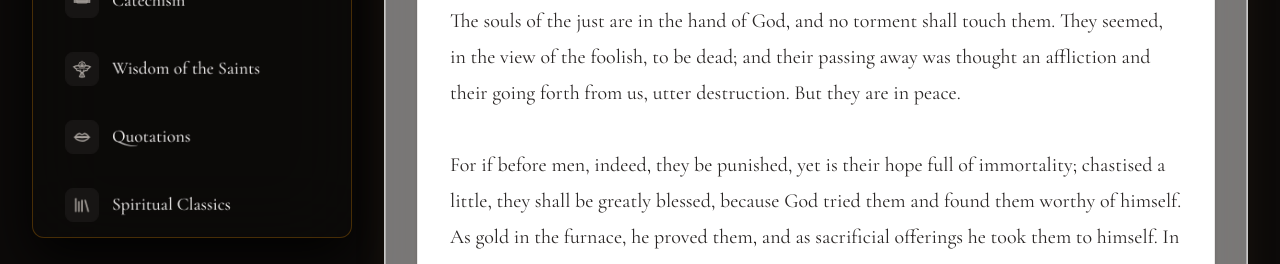
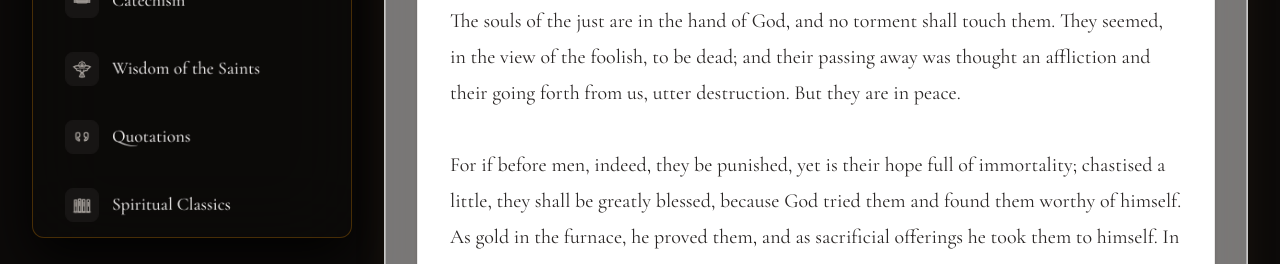
Before and after one commit to codemode11/soul-sanctum-live, a React (Vite) app: page / in a window 1280 px wide. Shown: the part 1380-1644 px from the top of the page. Built offline with nearby package versions, Linux system fonts and the light colour scheme.

Commit message:
feat(navigation): update Quotations icon and add Spiritual Classics icon
Refactor the Quotations icon animation to a join-and-face-right transition and add the new SpiritualClassicsBooksIcon to the navigation menu.

```diff
--- a/src/components/Navigation.tsx
+++ b/src/components/Navigation.tsx
@@ -45,7 +45,8 @@ import {
   MassReadingsBookFlipIcon,
   ChurchTimelineIcon,
   VisioDivinaEyeBlinkIcon,
-  BibleFlashcardsIcon
+  BibleFlashcardsIcon,
+  SpiritualClassicsBooksIcon
 } from './SanctumIcons';
 
 export type ActiveTab =
@@ -297,7 +298,7 @@ export const Navigation: React.FC<NavigationProps> = ({
     {
       id: 'spiritual-books',
       label: 'Spiritual Classics',
-      icon: Library,
+      icon: SpiritualClassicsBooksIcon,
       tag: 'Reader',
       subtext: 'In-App Classics and Lectio'
     },
--- a/src/components/SanctumIcons.tsx
+++ b/src/components/SanctumIcons.tsx
@@ -1098,8 +1098,8 @@ export const HolyWaterIcon: React.FC<IconProps> = ({ className = 'w-5 h-5' }) =>
 );
 
 /**
- * 16. Quotations Icon: A mouth (upper and lower lips) at rest that smoothly morphs
- * into right-facing quotation marks when hovered on.
+ * 16. Quotations Icon: The quotation marks first face each other, then on hover
+ * one quotation mark (from the right) joins the one at the left and faces the right side.
  */
 export const QuotationsRightFacingIcon: React.FC<IconProps> = ({ className = 'w-5 h-5' }) => (
   <svg
@@ -1110,21 +1110,17 @@ export const QuotationsRightFacingIcon: React.FC<IconProps> = ({ className = 'w-
     strokeLinecap="round"
     strokeLinejoin="round"
     className={`${className} overflow-visible`}
-    aria-label="Quotations — Mouth Morphing into Quotation Marks"
+    aria-label="Quotations — Quotation Marks"
   >
-    {/* Upper lip at rest -> Morphs into Left Quotation Mark on hover */}
+    {/* Left quotation mark at the left, facing right */}
     <path
-      d="M 2.6 12.2 C 4.5 10.2, 6.6 7.5, 8.6 7.5 C 10.0 7.5, 11.0 9.2, 12.0 9.2 C 13.0 9.2, 14.0 7.5, 15.4 7.5 C 17.4 7.5, 19.5 10.2, 21.4 12.2 C 18.4 12.0, 15.2 11.4, 12.0 11.9 C 8.8 11.4, 5.6 12.0, 2.6 12.2 Z"
-      fill="currentColor"
-      fillOpacity="0.1"
-      className="sanctum-quote-morph-left"
+      d="M8.1 16.8C5.7 16.5 4.2 14.8 4.2 11.5V8.2c0-1 .7-1.7 1.7-1.7h1.6c1 0 1.7.7 1.7 1.7v2.4c0 .9-.7 1.6-1.6 1.6H6.5c.1 1.6.8 2.5 2.2 2.8v1.8h-.6z"
+      className="sanctum-quote-left-mark"
     />
-    {/* Lower lip at rest -> Morphs into Right Quotation Mark on hover */}
+    {/* Right quotation mark: starts on the right facing left (facing the left mark), then on hover joins the left mark and faces the right side */}
     <path
-      d="M 2.6 12.2 C 5.0 12.2, 6.8 12.4, 8.6 12.5 C 10.8 12.7, 13.2 12.7, 15.4 12.5 C 17.2 12.4, 19.0 12.2, 21.4 12.2 C 19.6 14.8, 17.5 16.4, 15.2 16.8 C 14.0 17.0, 13.0 17.1, 12.0 17.1 C 8.0 17.1, 4.6 15.2, 2.6 12.2 Z"
-      fill="currentColor"
-      fillOpacity="0.1"
-      className="sanctum-quote-morph-right"
+      d="M15.3 16.8c-2.4-.3-3.9-2.0-3.9-5.3V8.2c0-1 .7-1.7 1.7-1.7h1.6c1 0 1.7.7 1.7 1.7v2.4c0 .9-.7 1.6-1.6 1.6h-1.1c.1 1.6.8 2.5 2.2 2.8v1.8h-.6z"
+      className="sanctum-quote-right-mark"
     />
   </svg>
 );
@@ -1279,3 +1275,48 @@ export const BibleFlashcardsIcon: React.FC<IconProps> = ({ className = 'w-5 h-5'
     </g>
   </svg>
 );
+
+/**
+ * 21. Spiritual Classics Icon: Four books on a shelf.
+ * On hover, the first three books stack to the left side, and the fourth (last) book
+ * slides in and tilts left to lean on the three books.
+ */
+export const SpiritualClassicsBooksIcon: React.FC<IconProps> = ({ className = 'w-5 h-5' }) => (
+  <svg
+    viewBox="0 0 24 24"
+    fill="none"
+    stroke="currentColor"
+    strokeWidth="1.75"
+    strokeLinecap="round"
+    strokeLinejoin="round"
+    className={`${className} overflow-visible`}
+    aria-label="Spiritual Classics — Four Books Stacking to the Left"
+  >
+    {/* Shelf base line */}
+    <line x1="1.5" y1="21" x2="22.5" y2="21" strokeWidth="1.75" />
+
+    {/* Book 1: Leftmost upright book */}
+    <g className="sanctum-classics-book-1">
+      <rect x="2.2" y="5.5" width="3.2" height="15.5" rx="0.55" strokeWidth="1.6" />
+      <line x1="3.8" y1="8.2" x2="3.8" y2="13.5" strokeWidth="1.15" />
+    </g>
+
+    {/* Book 2: Second upright book (stacks to the left against Book 1 on hover) */}
+    <g className="sanctum-classics-book-2">
+      <rect x="5.8" y="4.2" width="3.2" height="16.8" rx="0.55" strokeWidth="1.6" />
+      <line x1="7.4" y1="7.2" x2="7.4" y2="12.8" strokeWidth="1.15" />
+    </g>
+
+    {/* Book 3: Third upright book (stacks to the left against Book 2 on hover) */}
+    <g className="sanctum-classics-book-3">
+      <rect x="9.4" y="5.0" width="3.2" height="16.0" rx="0.55" strokeWidth="1.6" />
+      <line x1="11.0" y1="8.0" x2="11.0" y2="13.2" strokeWidth="1.15" />
+    </g>
+
+    {/* Book 4: Fourth (last) book (slides left and tilts to lean on the three books on hover) */}
+    <g className="sanctum-classics-book-4">
+      <rect x="16.7" y="5.2" width="3.2" height="15.8" rx="0.55" strokeWidth="1.6" />
+      <line x1="18.3" y1="8.2" x2="18.3" y2="13.4" strokeWidth="1.15" />
+    </g>
+  </svg>
+);
--- a/src/index.css
+++ b/src/index.css
@@ -528,33 +528,81 @@ svg:hover .sanctum-dove-wing-right {
   animation: sanctumDoveFlapRight 2.4s ease-in-out 1 forwards;
 }
 
-/* Quotations Icon: Morph a mouth (upper & lower lips) into right-facing quotation marks on hover */
-.sanctum-quote-morph-left {
-  d: path("M 2.6 12.2 C 4.5 10.2, 6.6 7.5, 8.6 7.5 C 10.0 7.5, 11.0 9.2, 12.0 9.2 C 13.0 9.2, 14.0 7.5, 15.4 7.5 C 17.4 7.5, 19.5 10.2, 21.4 12.2 C 18.4 12.0, 15.2 11.4, 12.0 11.9 C 8.8 11.4, 5.6 12.0, 2.6 12.2 Z");
-  transition:
-    d 0.85s cubic-bezier(0.22, 1, 0.36, 1),
-    fill-opacity 0.85s ease;
-  will-change: d;
+/* Quotations Icon: Quotation marks first face each other, then the right one joins the left one and faces right */
+@keyframes sanctumQuoteJoinAndFaceRight {
+  0%, 14% {
+    transform: translateX(3.4px) scaleX(-1);
+  }
+  58% {
+    transform: translateX(0.9px) scaleX(-1);
+  }
+  100% {
+    transform: translateX(0px) scaleX(1);
+  }
 }
 
-.sanctum-quote-morph-right {
-  d: path("M 2.6 12.2 C 5.0 12.2, 6.8 12.4, 8.6 12.5 C 10.8 12.7, 13.2 12.7, 15.4 12.5 C 17.2 12.4, 19.0 12.2, 21.4 12.2 C 19.6 14.8, 17.5 16.4, 15.2 16.8 C 14.0 17.0, 13.0 17.1, 12.0 17.1 C 8.0 17.1, 4.6 15.2, 2.6 12.2 Z");
-  transition:
-    d 0.85s cubic-bezier(0.22, 1, 0.36, 1),
-    fill-opacity 0.85s ease;
-  will-change: d;
+.sanctum-quote-left-mark {
+  transform-box: view-box;
+  transform-origin: 6.7px 11.65px;
 }
 
-.group:hover .sanctum-quote-morph-left,
-svg:hover .sanctum-quote-morph-left {
-  d: path("M 5.4 11.5 C 5.4 7.8, 5.9 6.5, 7.1 6.5 C 7.7 6.5, 8.4 6.5, 9.0 6.5 C 10.1 6.5, 10.6 7.4, 10.6 10.4 C 10.6 11.7, 9.6 12.2, 7.8 12.2 C 7.9 14.0, 8.7 15.0, 9.8 16.6 C 7.2 16.6, 5.4 14.8, 5.4 11.5 Z");
-  fill-opacity: 0.16;
+.sanctum-quote-right-mark {
+  transform-box: view-box;
+  transform-origin: 13.9px 11.65px;
+  transform: translateX(3.4px) scaleX(-1);
+  transition: transform 0.45s cubic-bezier(0.22, 1, 0.36, 1);
+  will-change: transform;
 }
 
-.group:hover .sanctum-quote-morph-right,
-svg:hover .sanctum-quote-morph-right {
-  d: path("M 13.6 11.5 C 13.6 7.8, 14.1 6.5, 15.3 6.5 C 15.9 6.5, 16.6 6.5, 17.2 6.5 C 18.3 6.5, 18.8 7.4, 18.8 10.4 C 18.8 11.7, 17.8 12.2, 16.0 12.2 C 16.1 14.0, 16.9 15.0, 18.0 16.6 C 15.4 16.6, 13.6 14.8, 13.6 11.5 Z");
-  fill-opacity: 0.16;
+.group:hover .sanctum-quote-right-mark,
+svg:hover .sanctum-quote-right-mark {
+  animation: sanctumQuoteJoinAndFaceRight 0.95s cubic-bezier(0.22, 1, 0.36, 1) 1 forwards;
+}
+
+/* Spiritual Classics Icon: Books stack to the left side, with the last (4th) book leaning on the three books */
+.sanctum-classics-book-1 {
+  transform-box: view-box;
+  transform-origin: 3.8px 21px;
+  transform: translateX(0px);
+}
+
+.sanctum-classics-book-2 {
+  transform-box: view-box;
+  transform-origin: 7.4px 21px;
+  transform: translateX(1.6px);
+  transition: transform 0.65s cubic-bezier(0.22, 1, 0.36, 1);
+  will-change: transform;
+}
+
+.sanctum-classics-book-3 {
+  transform-box: view-box;
+  transform-origin: 11.0px 21px;
+  transform: translateX(3.2px);
+  transition: transform 0.72s cubic-bezier(0.22, 1, 0.36, 1) 0.05s;
+  will-change: transform;
+}
+
+.sanctum-classics-book-4 {
+  transform-box: view-box;
+  transform-origin: 16.7px 21px;
+  transform: translateX(1.8px) rotate(0deg);
+  transition: transform 0.82s cubic-bezier(0.22, 1, 0.36, 1) 0.12s;
+  will-change: transform;
+}
+
+.group:hover .sanctum-classics-book-2,
+svg:hover .sanctum-classics-book-2 {
+  transform: translateX(0px);
+}
+
+.group:hover .sanctum-classics-book-3,
+svg:hover .sanctum-classics-book-3 {
+  transform: translateX(0px);
+}
+
+.group:hover .sanctum-classics-book-4,
+svg:hover .sanctum-classics-book-4 {
+  transform: translateX(0px) rotate(-15deg);
 }
 
 
```
